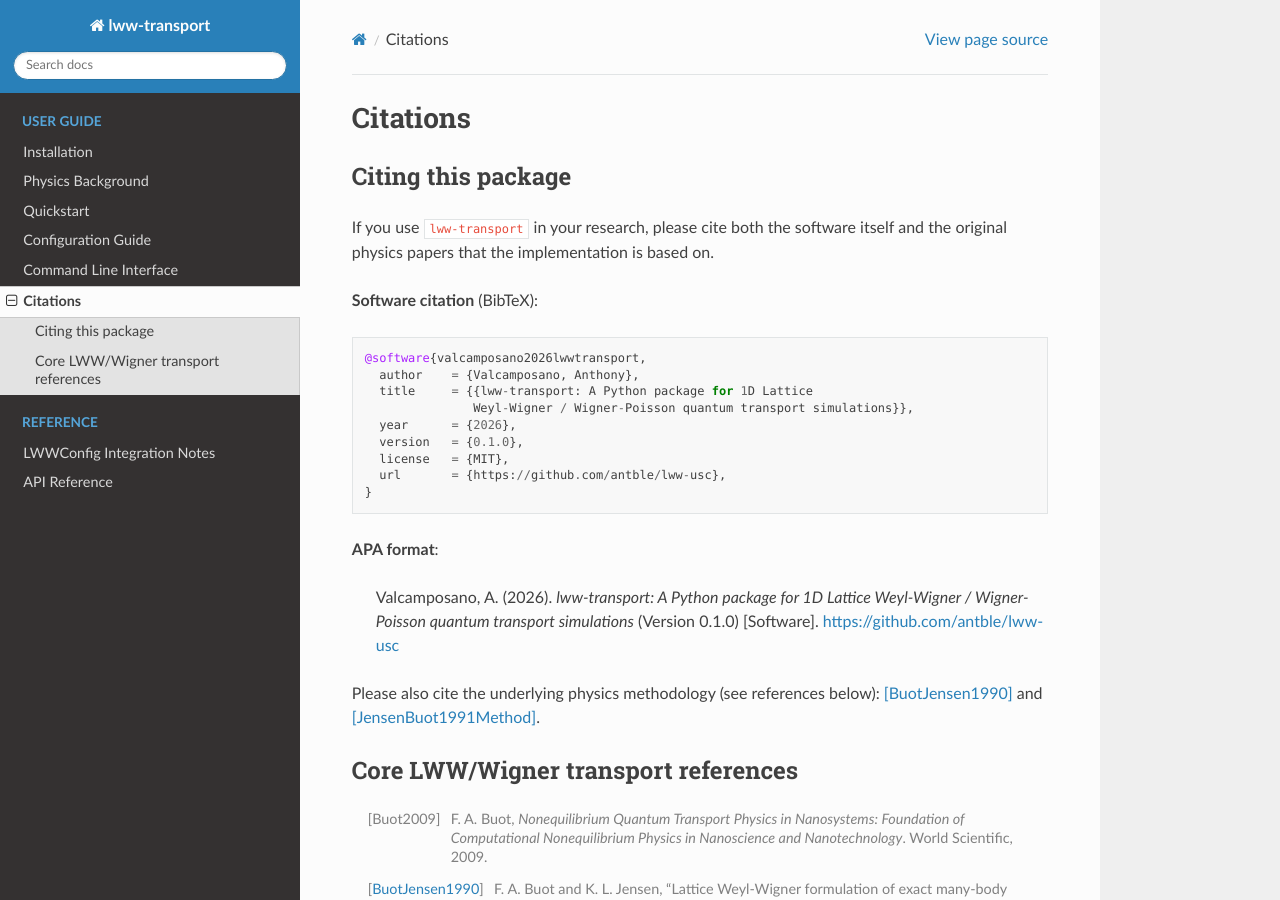
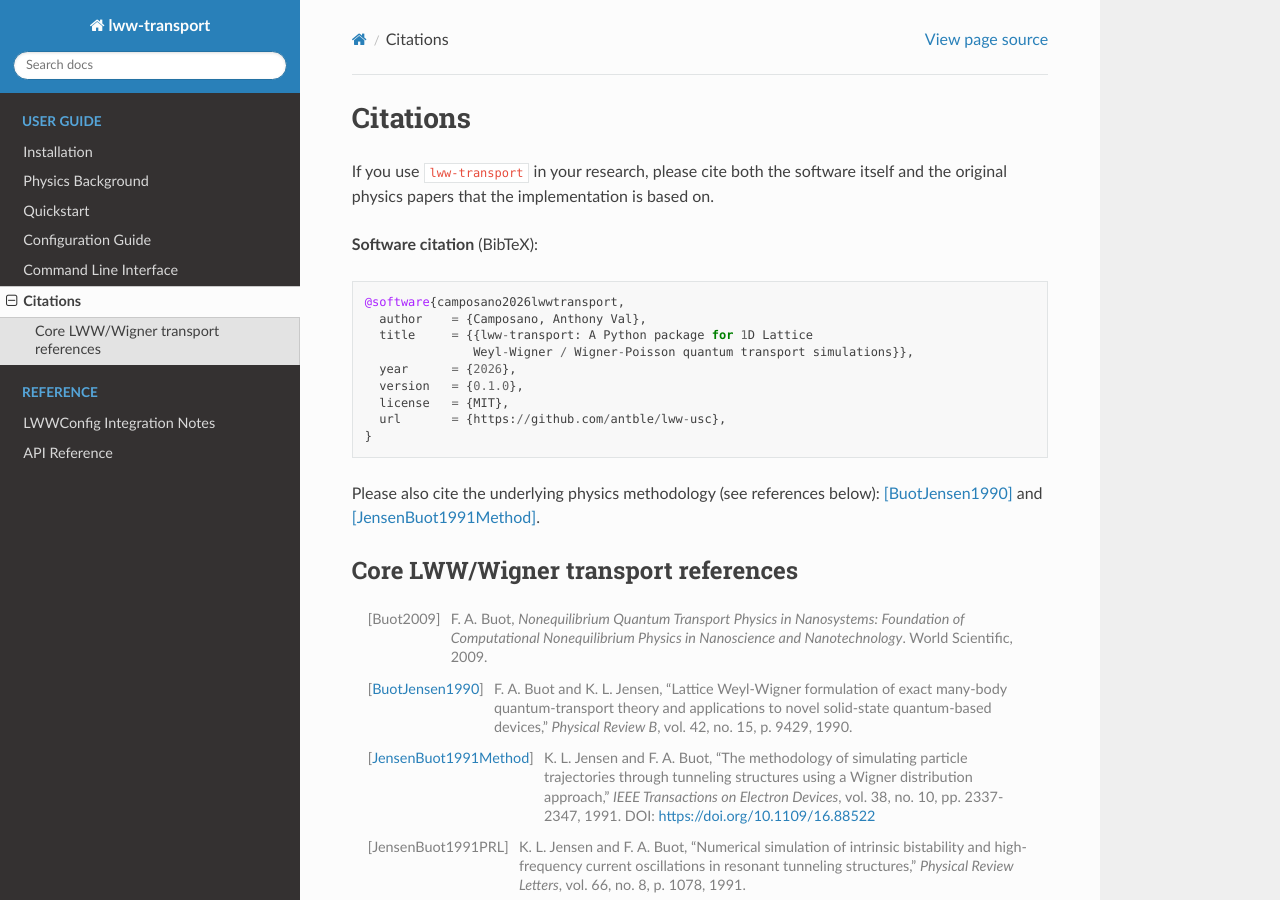
Before and after one commit to antble/lww-usc, a Sphinx documentation site: the page built from docs/citations.rst, in a window 1280 px wide and 900 px high. Built offline with Sphinx 7.4.7 and the Read the Docs theme 3.1.0, drawn with Linux system fonts in a browser that asks for light colours.

Commit message:
citation corrections

```diff
--- a/docs/citations.rst
+++ b/docs/citations.rst
@@ -1,16 +1,13 @@
 Citations
 =========
-
-Citing this package
--------------------
 
 If you use ``lww-transport`` in your research, please cite both the software
 itself and the original physics papers that the implementation is based on.
 
 **Software citation** (BibTeX)::
 
-    @software{valcamposano2026lwwtransport,
-      author    = {Valcamposano, Anthony},
+    @software{camposano2026lwwtransport,
+      author    = {Camposano, Anthony Val},
       title     = {{lww-transport: A Python package for 1D Lattice
                    Weyl-Wigner / Wigner-Poisson quantum transport simulations}},
       year      = {2026},
@@ -18,12 +15,6 @@ itself and the original physics papers that the implementation is based on.
       license   = {MIT},
       url       = {https://github.com/antble/lww-usc},
     }
-
-**APA format**:
-
-   Valcamposano, A. (2026). *lww-transport: A Python package for 1D Lattice
-   Weyl-Wigner / Wigner-Poisson quantum transport simulations* (Version 0.1.0)
-   [Software]. https://github.com/antble/lww-usc
 
 Please also cite the underlying physics methodology (see references below):
 [BuotJensen1990]_ and [JensenBuot1991Method]_.
```
